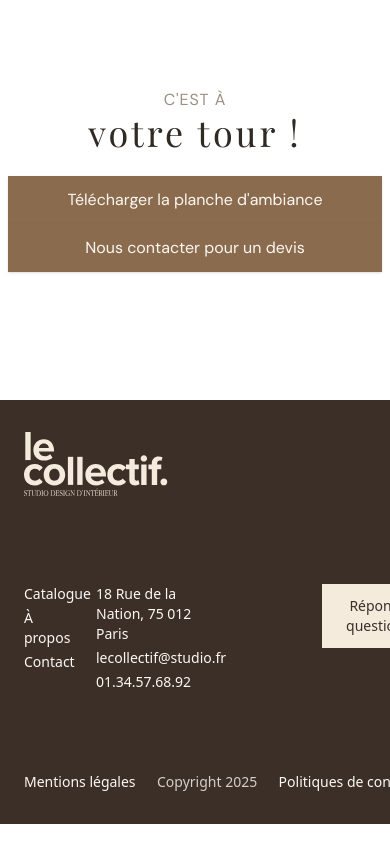
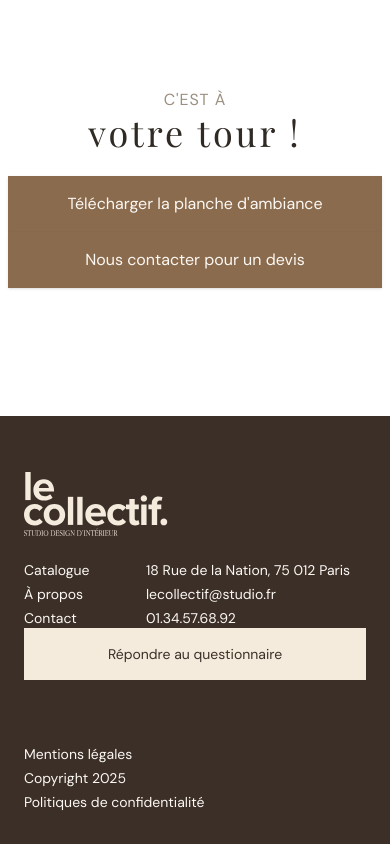
Before and after one commit to siriusnottin/le-collectif, a Next.js app: page / in a window 390 px wide. Shown: the part 3388-4232 px from the top of the page. Built offline with nearby package versions, Linux system fonts and the light colour scheme.

Commit message:
fix: btn and footer responsive layout adjustments

```diff
--- a/src/components/ButtonLink.tsx
+++ b/src/components/ButtonLink.tsx
@@ -15,7 +15,7 @@ export default function ButtonLink({
   children,
   className = '',
 }: ButtonLinkProps) {
-  const base = 'inline-block px-6 py-3 text-center';
+  const base = 'inline-block px-6 py-4 md:py-3 text-center';
   const styles =
 		variant === 'primary'
 			? 'bg-[#8B6B4E] text-white shadow'
--- a/src/components/Footer.tsx
+++ b/src/components/Footer.tsx
@@ -6,8 +6,8 @@ export default function Footer() {
 	const currentYear = new Date().getFullYear();
 
 	return (
-		<footer className="bg-brand-cola text-brand-floral-white py-8 grid grid-cols-1 md:grid-cols-subgrid col-span-12 gap-6 px-6 text-sm font-sans">
-			<div className="col-span-2 mb-6">
+		<footer className="bg-brand-cola text-brand-floral-white py-8 grid grid-cols-3 md:grid-cols-subgrid col-span-12 gap-6 px-6 text-sm">
+			<div className="col-span-1 md:col-span-2 mt-6 sm:mt-0 md:mb-6">
 				<Link href="/" aria-label="Le Collectif - accueil">
 					<Logo
 						variant="light"
@@ -16,8 +16,8 @@ export default function Footer() {
 					/>
 				</Link>
 			</div>
-			<div className="py-10 col-span-12 grid grid-cols-subgrid">
-				<ul className="col-span-2 space-y-1">
+			<div className="md:py-10 col-span-3 md:col-span-12 grid grid-cols-subgrid">
+				<ul className="col-span-1 md:col-span-2 space-y-1">
 					<li>
 						<Link href="/catalogue">Catalogue</Link>
 					</li>
@@ -29,7 +29,7 @@ export default function Footer() {
 					</li>
 				</ul>
 
-				<div className="col-start-4 col-span-3 mb-4 space-y-1">
+				<div className="md:col-start-4 col-span-2 md:col-span-3 md:mb-4 space-y-1">
 					<p>18 Rue de la Nation, 75 012 Paris</p>
 					<p>lecollectif@studio.fr</p>
 					<p>01.34.57.68.92</p>
@@ -38,17 +38,23 @@ export default function Footer() {
 				<ButtonLink
 					href="/questionnaire"
 					variant="secondary"
-					className="col-span-3 -col-end-1 h-fit justify-self-end max-w-72"
+					className="col-span-3 md:col-span-3 md:-col-end-1 md:h-fit md:justify-self-end md:max-w-72"
 				>
 					Répondre au questionnaire
 				</ButtonLink>
 			</div>
-			<div className="col-span-12 flex flex-row justify-between items-center">
-				<Link href="/mentions-legales">Mentions légales</Link>
-
-				<p className="opacity-80">Copyright {currentYear}</p>
-
-				<Link href="/politique-de-confidentialite">
+			<div className="col-span-2 md:col-span-12 flex flex-col md:flex-row justify-between space-y-1 md:space-y-0 mt-10 md:mt-0">
+				<Link
+					href="/mentions-legales"
+					className="hover:text-collective-accent-light transition-colors"
+				>
+					Mentions légales
+				</Link>
+				<p>Copyright {currentYear}</p>
+				<Link
+					href="/politique-de-confidentialite"
+					className="hover:text-collective-accent-light transition-colors"
+				>
 					Politiques de confidentialité
 				</Link>
 			</div>
```
